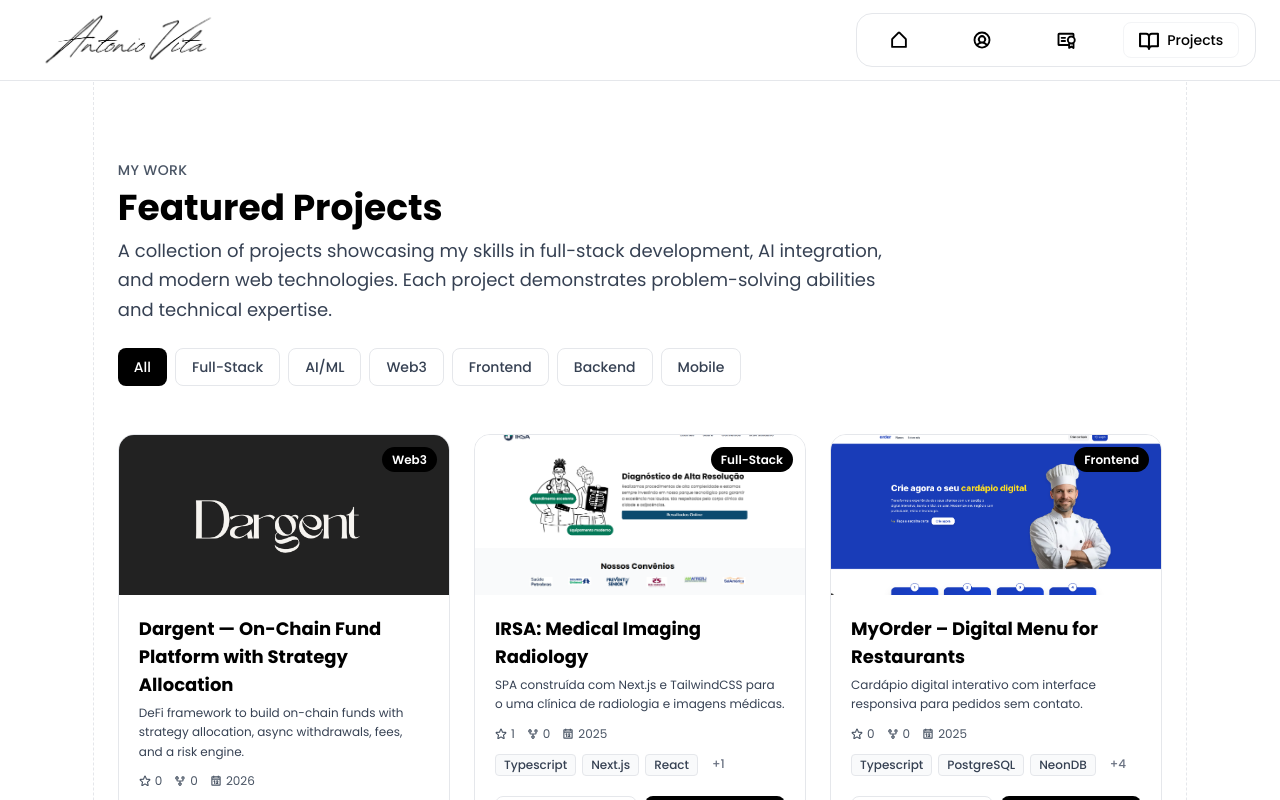
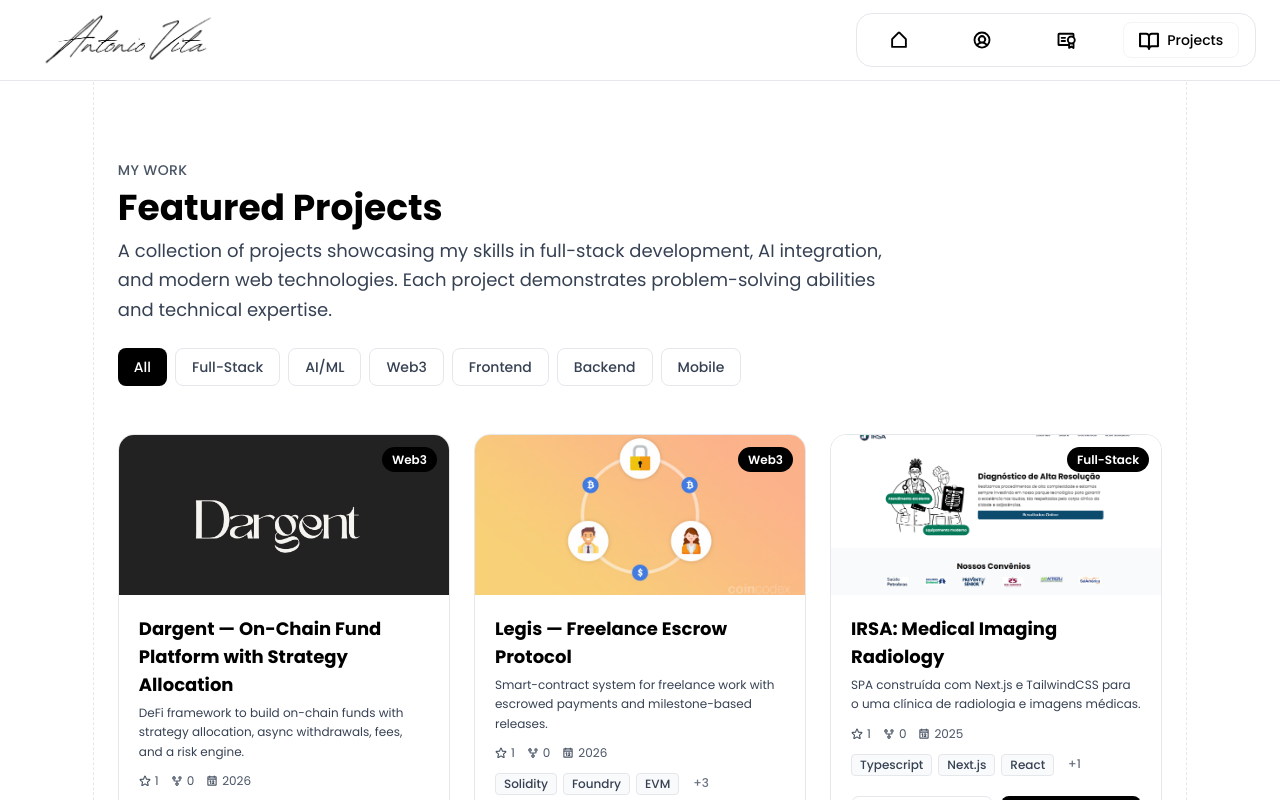
Before and after one commit to antoniovita/antoniovitaws, a Next.js app: page /projects in a window 1280 px wide. Shown: the top 800 px of the page. Built offline with nearby package versions, Linux system fonts and the light colour scheme.

Commit message:
feat: new project - legis

```diff
--- a/app/projects/page.tsx
+++ b/app/projects/page.tsx
@@ -41,7 +41,7 @@ const Projects = () => {
     image: "/projects/dargent.png",
     technologies: ["Solidity", "Foundry", "EVM", "DeFi", "ERC-20", "EIP-1167", "Clones"],
     github: "https://github.com/antoniovita/dargent",
-    stars: 0,
+    stars: 1,
     forks: 0,
     date: "2026",
     achievements: [
@@ -49,6 +49,34 @@ const Projects = () => {
       "WithdrawalQueue enables asynchronous withdrawals",
       "Governance registries for assets and strategies",
       "Risk engine based on strategy composition",
+    ],
+  },
+  {
+    title: "Legis — Freelance Escrow Protocol",
+    category: "Web3",
+    description:
+      "Smart-contract system for freelance work with escrowed payments and milestone-based releases.",
+    longDescription:
+      "Legis is a modular on-chain escrow protocol designed for freelance agreements. A central EscrowFactory deploys lightweight JobEscrow instances using clones, validates job parameters, wires fee modules, registers escrows globally, and assigns a default arbiter. Each JobEscrow manages funds and job state, including milestones, funding, submissions, approvals, disputes, and refunds. An EscrowRegistry indexes all escrows by client and freelancer to enable efficient discovery and pagination. Fees are handled through pluggable modules: IFeeManager for pricing and tier logic, IFeeSplitter for fee distribution between parties, and IFeeCollector for receiving and accounting collected fees.",
+    image: "/projects/legis.png",
+    technologies: [
+      "Solidity",
+      "Foundry",
+      "EVM",
+      "Smart Contracts",
+      "EIP-1167",
+      "Clones"
+    ],
+    github: "https://github.com/antoniovita/legis",
+    stars: 1,
+    forks: 0,
+    date: "2026",
+    achievements: [
+      "Factory deploys lightweight JobEscrow instances via clones",
+      "Milestone-based escrow with approvals, disputes, and refunds",
+      "Global registry indexing escrows by client and freelancer",
+      "Modular fee system with pluggable pricing and distribution logic",
+      "Built-in arbiter support for dispute resolution"
     ],
   },
     {
```
Also changed, not shown: public/projects/legis.png (added).
